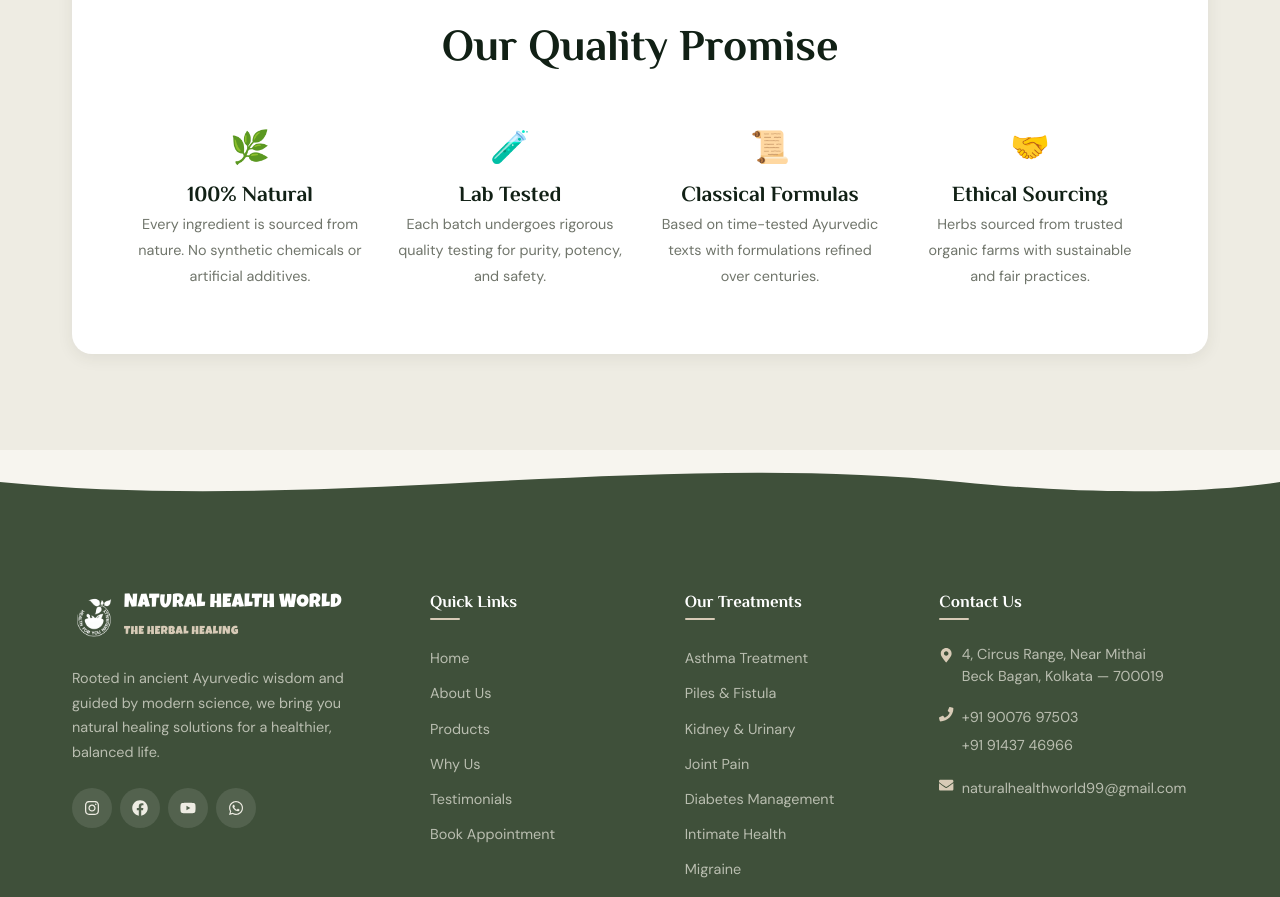
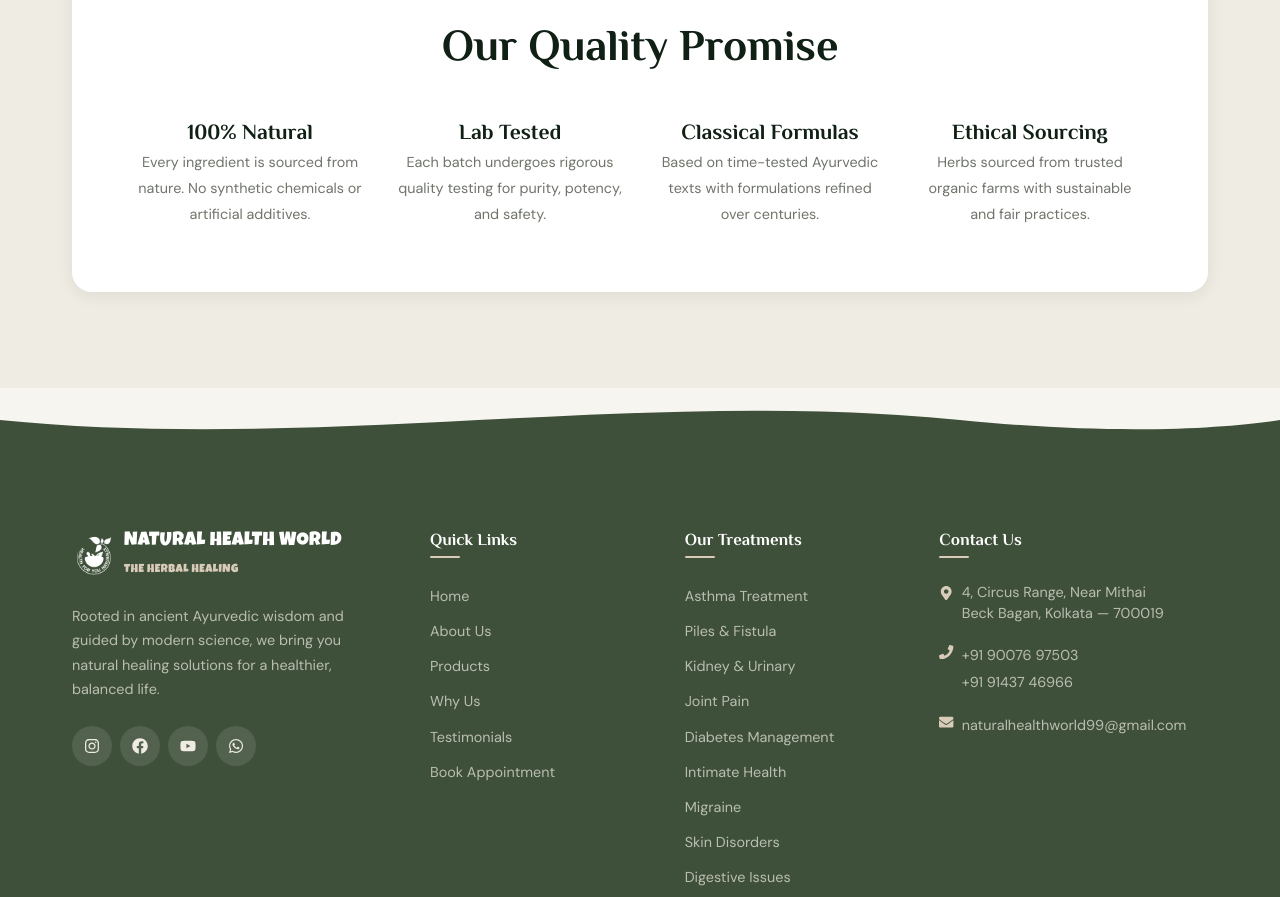
Before and after one commit to Codeaizan/Natural-Health, a React (Vite) app: page /products in a window 1280 px wide. Shown: the part 9240-10137 px from the top of the page. Built offline with nearby package versions, Linux system fonts and the light colour scheme.

Commit message:
style: remove icons from Mission, Quality Promise, and Testimonial Stats cards

```diff
--- a/src/pages/About.jsx
+++ b/src/pages/About.jsx
@@ -149,7 +149,6 @@ export default function About() {
             {values.map((v, i) => (
               <AnimatedSection key={i} delay={i * 0.15}>
                 <div className="value-card card" id={`value-${i}`}>
-                  <span className="value-emoji">{v.icon}</span>
                   <h3>{v.title}</h3>
                   <p>{v.description}</p>
                 </div>
--- a/src/pages/Products.jsx
+++ b/src/pages/Products.jsx
@@ -100,22 +100,18 @@ export default function Products() {
               <h2>Our Quality Promise</h2>
               <div className="quality-grid">
                 <div className="quality-item">
-                  <span className="quality-icon">🌿</span>
                   <h4>100% Natural</h4>
                   <p>Every ingredient is sourced from nature. No synthetic chemicals or artificial additives.</p>
                 </div>
                 <div className="quality-item">
-                  <span className="quality-icon">🧪</span>
                   <h4>Lab Tested</h4>
                   <p>Each batch undergoes rigorous quality testing for purity, potency, and safety.</p>
                 </div>
                 <div className="quality-item">
-                  <span className="quality-icon">📜</span>
                   <h4>Classical Formulas</h4>
                   <p>Based on time-tested Ayurvedic texts with formulations refined over centuries.</p>
                 </div>
                 <div className="quality-item">
-                  <span className="quality-icon">🤝</span>
                   <h4>Ethical Sourcing</h4>
                   <p>Herbs sourced from trusted organic farms with sustainable and fair practices.</p>
                 </div>
--- a/src/pages/Testimonials.jsx
+++ b/src/pages/Testimonials.jsx
@@ -28,7 +28,6 @@ export default function Testimonials() {
             <div className="testimonial-stats-grid">
               {stats.map((s, i) => (
                 <div key={i} className="testimonial-stat-card" id={`stat-${i}`}>
-                  <span className="stat-icon">{s.icon}</span>
                   <strong className="stat-value">{s.value}</strong>
                   <span className="stat-label">{s.label}</span>
                 </div>
```
